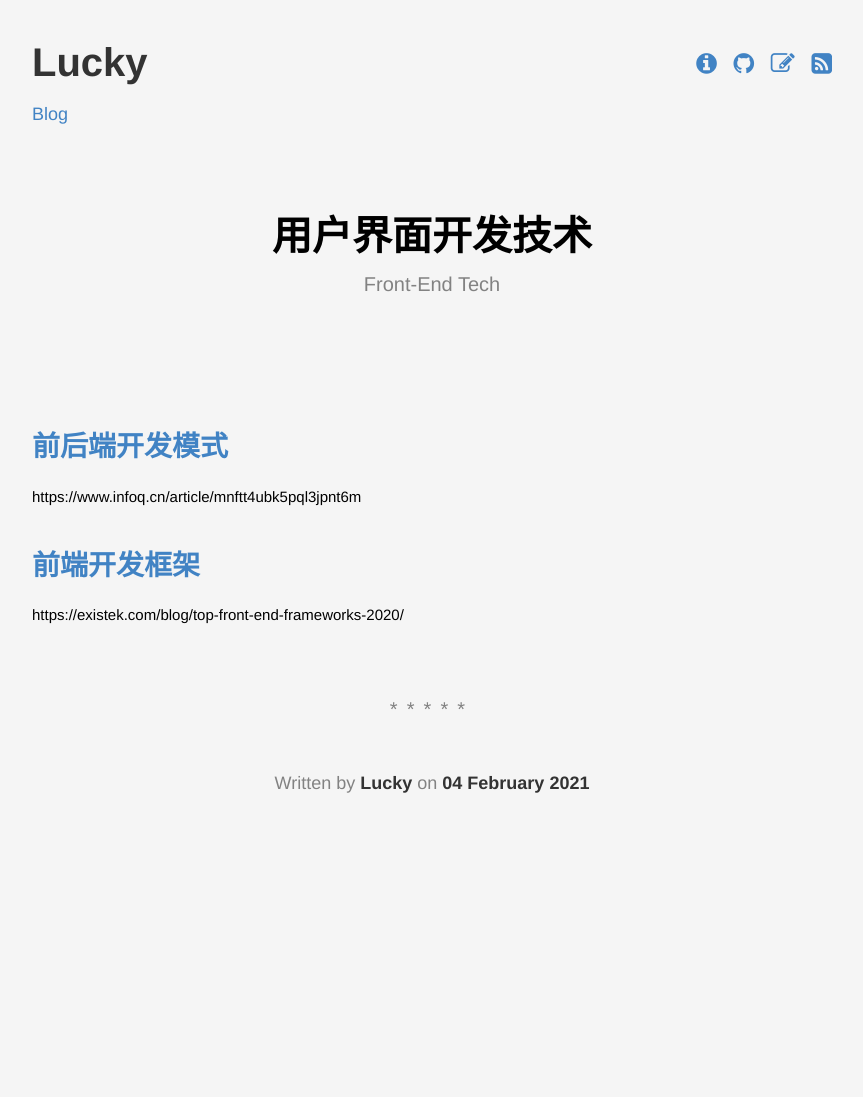
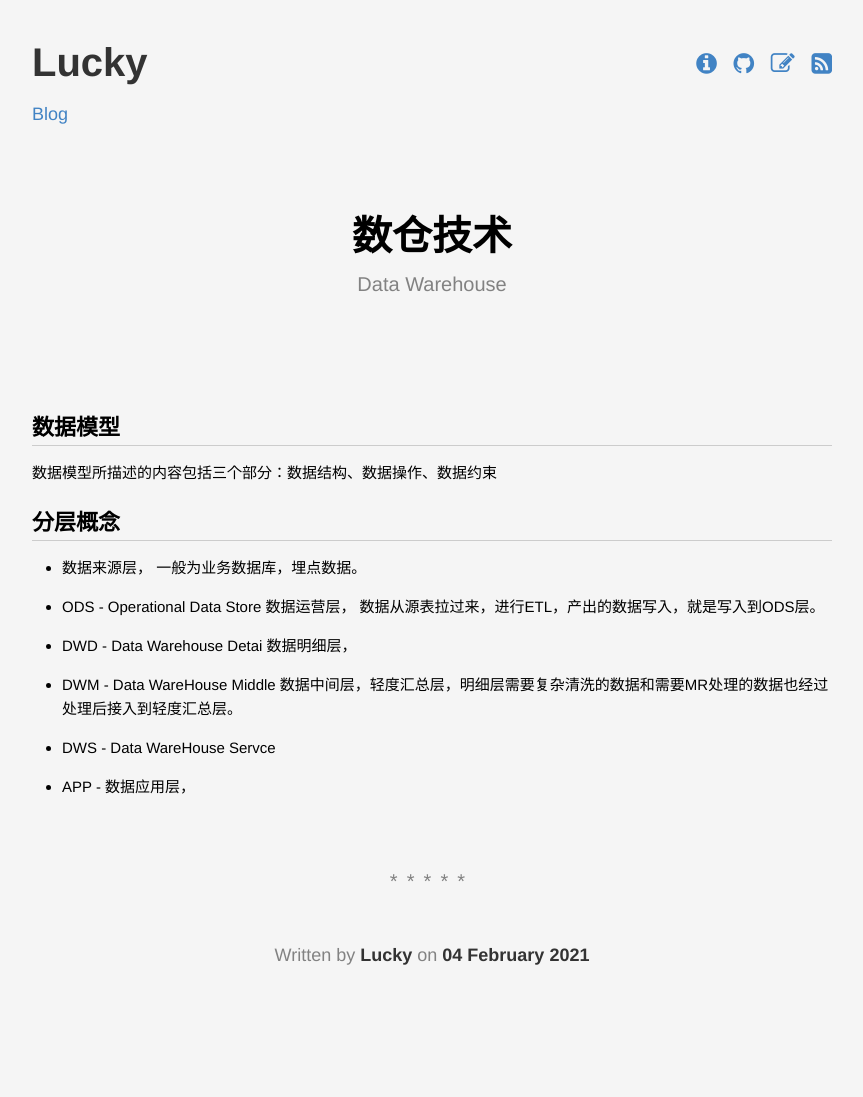
Before and after one commit to lucky521/blog, a Jekyll site: the page built from _posts/tech/2021-02-04-front-end.markdown, in a window 1280 px wide. Shown: the whole page, without its empty margins (208-1071 px from the left). Built offline with Jekyll 4.4.1, drawn with Linux system fonts in a browser that asks for light colours; before the commit the page ends 925 px from its top, so only the background shows below that.

Commit message:
update blog

```diff
--- a/_posts/tech/2021-02-04-front-end.markdown
+++ b/_posts/tech/2021-02-04-front-end.markdown
@@ -1,17 +1,24 @@
 ---
-title: "用户界面开发技术"
-subtitle: "Front-End Tech"
+title: "数仓技术"
+subtitle: "Data Warehouse"
 categories: [Tech]
 layout: post
 ---
 
 
-# 前后端开发模式
+## 数据模型
+数据模型所描述的内容包括三个部分：数据结构、数据操作、数据约束
 
-https://www.infoq.cn/article/mnftt4ubk5pql3jpnt6m
+## 分层概念
 
+* 数据来源层， 一般为业务数据库，埋点数据。
 
+* ODS - Operational Data Store 数据运营层， 数据从源表拉过来，进行ETL，产出的数据写入，就是写入到ODS层。
 
-# 前端开发框架
+* DWD - Data Warehouse Detai 数据明细层，
 
-https://existek.com/blog/top-front-end-frameworks-2020/
+* DWM - Data WareHouse Middle 数据中间层，轻度汇总层，明细层需要复杂清洗的数据和需要MR处理的数据也经过处理后接入到轻度汇总层。
+
+* DWS - Data WareHouse Servce
+
+* APP - 数据应用层，
```
Also changed, not shown: _posts/framework/2020-06-07-elk.markdown (added, +24 -0 lines), _posts/tech/2021-05-14-data-warehouse.markdown (added, +17 -0 lines), _posts/framework/2021-05-15-k8s.markdown (renamed from _posts/framework/2020-06-07-k8s.markdown).
